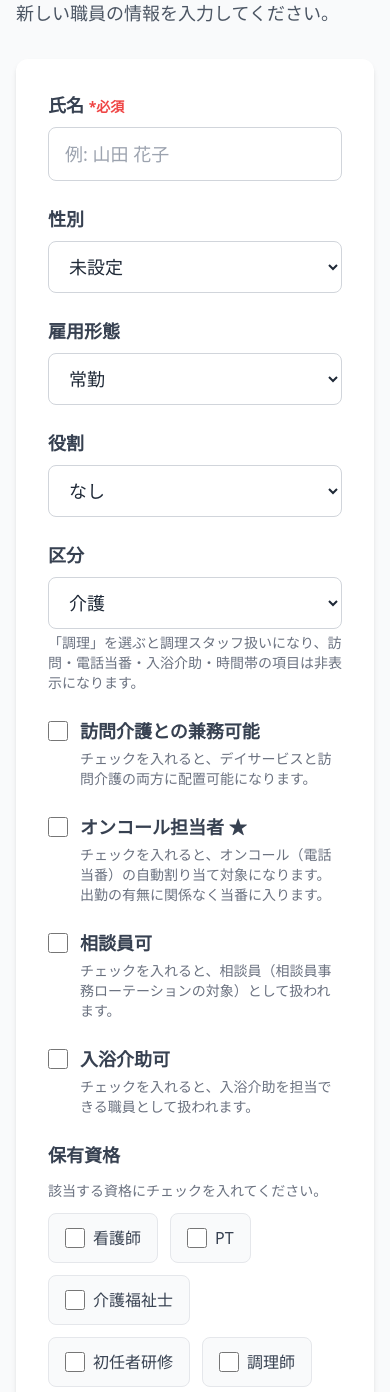
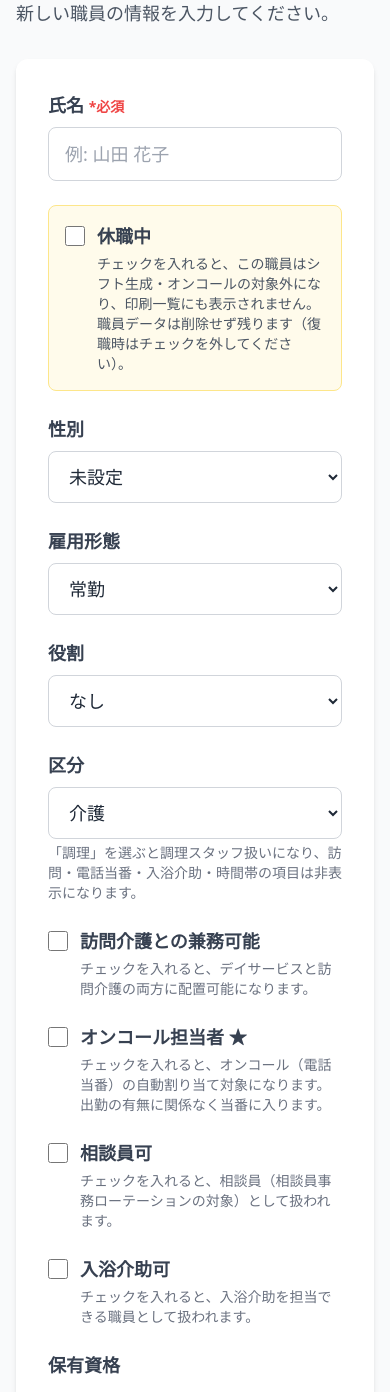
Before and after one commit to hinarisa5699-wq/shift-app-new, a Flask app: page /staff/new in a window 390 px wide. Shown: the part 129-1521 px from the top of the page. Run offline with Flask 3, Linux system fonts and the light colour scheme; the visitor is signed in with stand-in values (Sample User, id 1); some libraries are stand-ins or nearby versions.

Commit message:
feat: 職員の休職設定（休職中はシフト生成・オンコール・印刷一覧から除外）
職員フォームに「休職中」ON/OFFトグルを追加(Staff.on_leave)。
ONの間は:
- シフト生成の対象外（staffs を on_leave=False で抽出）
- オンコール割当の対象外（has_phone_duty候補も on_leave=False）
- 印刷/エクスポート一覧・画面カレンダーの roster から除外
  (_build_export_payload / calendar payload を on_leave=False で抽出。
   念のため各シフト行も休職者idを除外)
職員データは削除せず一覧に残し「休職中」バッジを表示。復職時はOFFに戻すだけ。

models: on_leave カラム追加 + to_dict / app: 起動時マイグレーション
(ALTER TABLE staff ADD COLUMN on_leave) + create/update 保存。

検証(2026-07・本番DBコピー): 休職者の生成シフト0件・オンコール0件、
印刷roster17名(休職1名除外)、CSV出力に休職者名が出現しないことを機械確認。

Co-Authored-By: Claude Opus 4.8 (1M context) <noreply@anthropic.com>

```diff
--- a/app.py
+++ b/app.py
@@ -290,6 +290,8 @@ def _run_migrations(app):
         cursor.execute("ALTER TABLE staff ADD COLUMN min_days_per_week INTEGER DEFAULT 0")
     if "holiday_ng" not in columns:
         cursor.execute("ALTER TABLE staff ADD COLUMN holiday_ng BOOLEAN DEFAULT 0")
+    if "on_leave" not in columns:
+        cursor.execute("ALTER TABLE staff ADD COLUMN on_leave BOOLEAN NOT NULL DEFAULT 0")
     # --- v3: 区分・役割・入浴介助可・勤務時間 ---
     if "job_category" not in columns:
         cursor.execute(
@@ -1162,6 +1164,7 @@ def create_app():
             fixed_days_off=fixed_days_off,
             weekend_constraint=request.form.get("weekend_constraint", ""),
             holiday_ng="holiday_ng" in request.form,
+            on_leave="on_leave" in request.form,
             car_commute="car_commute" in request.form,
             parking_slot=(request.form.get("parking_slot", "") or "").strip(),
             # 調理スタッフのみ新人/ベテランを保持（それ以外は未設定）
@@ -1259,6 +1262,7 @@ def create_app():
         staff.fixed_days_off = fixed_days_off
         staff.weekend_constraint = request.form.get("weekend_constraint", "")
         staff.holiday_ng = "holiday_ng" in request.form
+        staff.on_leave = "on_leave" in request.form
         # 駐車場（依頼文24）— 車通勤は care/cooking どちらも対象
         staff.car_commute = "car_commute" in request.form
         staff.parking_slot = (request.form.get("parking_slot", "") or "").strip()
@@ -2018,7 +2022,8 @@ def create_app():
                 "confirmed": True,
             }), 409
 
-        staffs = Staff.query.all()
+        # 休職中の職員は生成対象から除外（オンコールも含め一切割り当てない）。
+        staffs = Staff.query.filter_by(on_leave=False).all()
         if not staffs:
             return jsonify({"error": "職員が登録されていません"}), 400
 
@@ -2164,7 +2169,7 @@ def create_app():
                 dayoff_by_staff.setdefault(r.staff_id, set()).add(r.date.isoformat())
 
             oncall_eligible = []
-            for st in Staff.query.filter_by(has_phone_duty=True).order_by(Staff.id).all():
+            for st in Staff.query.filter_by(has_phone_duty=True, on_leave=False).order_by(Staff.id).all():
                 avail_wd = set(int(x) for x in st.available_days.split(",") if x.strip())
                 fixed_wd = (set(int(x) for x in st.fixed_days_off.split(",") if x.strip())
                             if st.fixed_days_off else set())
@@ -2382,8 +2387,8 @@ def create_app():
 
         generation_id = shifts[0].generation_id if shifts else None
 
-        # 職員一覧（department情報付き）
-        all_staff = Staff.query.order_by(Staff.id).all()
+        # 職員一覧（department情報付き）。休職中はカレンダー表示・印刷の対象外。
+        all_staff = Staff.query.filter_by(on_leave=False).order_by(Staff.id).all()
 
         # ⑧ 祝日リスト
         holidays = {}
@@ -2542,7 +2547,9 @@ def create_app():
         if not shifts:
             return None
 
-        staffs = Staff.query.order_by(Staff.id).all()
+        # 休職中の職員は印刷一覧に載せない（roster からも各シフト行からも除外）。
+        staffs = Staff.query.filter_by(on_leave=False).order_by(Staff.id).all()
+        on_leave_ids = {st.id for st in Staff.query.filter_by(on_leave=True).all()}
         warnings = ShiftWarning.query.filter_by(generation_id=generation_id).all()
 
         first_date = shifts[0].date
@@ -2556,6 +2563,9 @@ def create_app():
 
         shifts_data = []
         for s in shifts:
+            # 休職中の職員のシフト行は出力に含めない（念のための防御。通常は生成時点で除外済み）
+            if s.staff_id in on_leave_ids:
+                continue
             d = {
                 "date": s.date.isoformat(),
                 "staff_id": s.staff_id,
--- a/models.py
+++ b/models.py
@@ -47,6 +47,8 @@ class Staff(db.Model):
     # "" = 制約なし, "one_off" = 土日どちらかは休み（毎週）
     holiday_ng = db.Column(db.Boolean, default=False)
     # True = 祝日は出勤不可
+    on_leave = db.Column(db.Boolean, default=False, nullable=False)
+    # True = 休職中（シフト生成・オンコールの対象外。一覧には残しバッジ表示）
 
     # --- 追加カラム (v3) ---
     job_category = db.Column(db.String(20), default="caregiver", nullable=False)
@@ -113,6 +115,7 @@ class Staff(db.Model):
             "gender": self.gender,
             "weekend_constraint": self.weekend_constraint or "",
             "holiday_ng": self.holiday_ng or False,
+            "on_leave": self.on_leave or False,
             "job_category": self.job_category or "caregiver",
             "role": self.role or "",
             "can_bath_assist": self.can_bath_assist or False,
--- a/templates/staff_form.html
+++ b/templates/staff_form.html
@@ -28,6 +28,17 @@
                    value="{{ staff.name if staff else '' }}"
                    class="w-full px-4 py-3 text-lg border border-gray-300 rounded-lg focus:ring-2 focus:ring-primary-500 focus:border-primary-500 transition-colors"
                    placeholder="例: 山田 花子">
+        </div>
+
+        <!-- 休職中 -->
+        <div class="mb-6 p-4 bg-amber-50 border border-amber-200 rounded-lg">
+            <label class="flex items-center cursor-pointer">
+                <input type="checkbox" name="on_leave" value="1"
+                       {% if staff and staff.on_leave %}checked{% endif %}
+                       class="w-5 h-5 text-amber-600 border-gray-300 rounded focus:ring-amber-500">
+                <span class="ml-3 text-lg font-semibold text-gray-700">休職中</span>
+            </label>
+            <p class="text-gray-600 text-sm mt-1 ml-8">チェックを入れると、この職員はシフト生成・オンコールの対象外になり、印刷一覧にも表示されません。職員データは削除せず残ります（復職時はチェックを外してください）。</p>
         </div>
 
         <!-- 性別 -->
--- a/templates/staff_list.html
+++ b/templates/staff_list.html
@@ -234,6 +234,7 @@ function staffCsvConfirm(form) {
                     <tr class="hover:bg-gray-50 transition-colors">
                         <td class="px-6 py-4 whitespace-nowrap">
                             <span class="text-base font-semibold text-gray-900">{{ staff.name }}{% if staff.has_phone_duty %} <span class="text-red-500" title="オンコール担当者">★</span>{% endif %}</span>
+                            {% if staff.on_leave %}<span class="inline-flex items-center px-2 py-0.5 rounded-full text-xs font-bold bg-amber-200 text-amber-900 ml-2" title="休職中（生成・印刷の対象外）">休職中</span>{% endif %}
                         </td>
                         <td class="px-6 py-4 whitespace-nowrap">
                             {% if staff.job_category == 'cooking' %}
```
